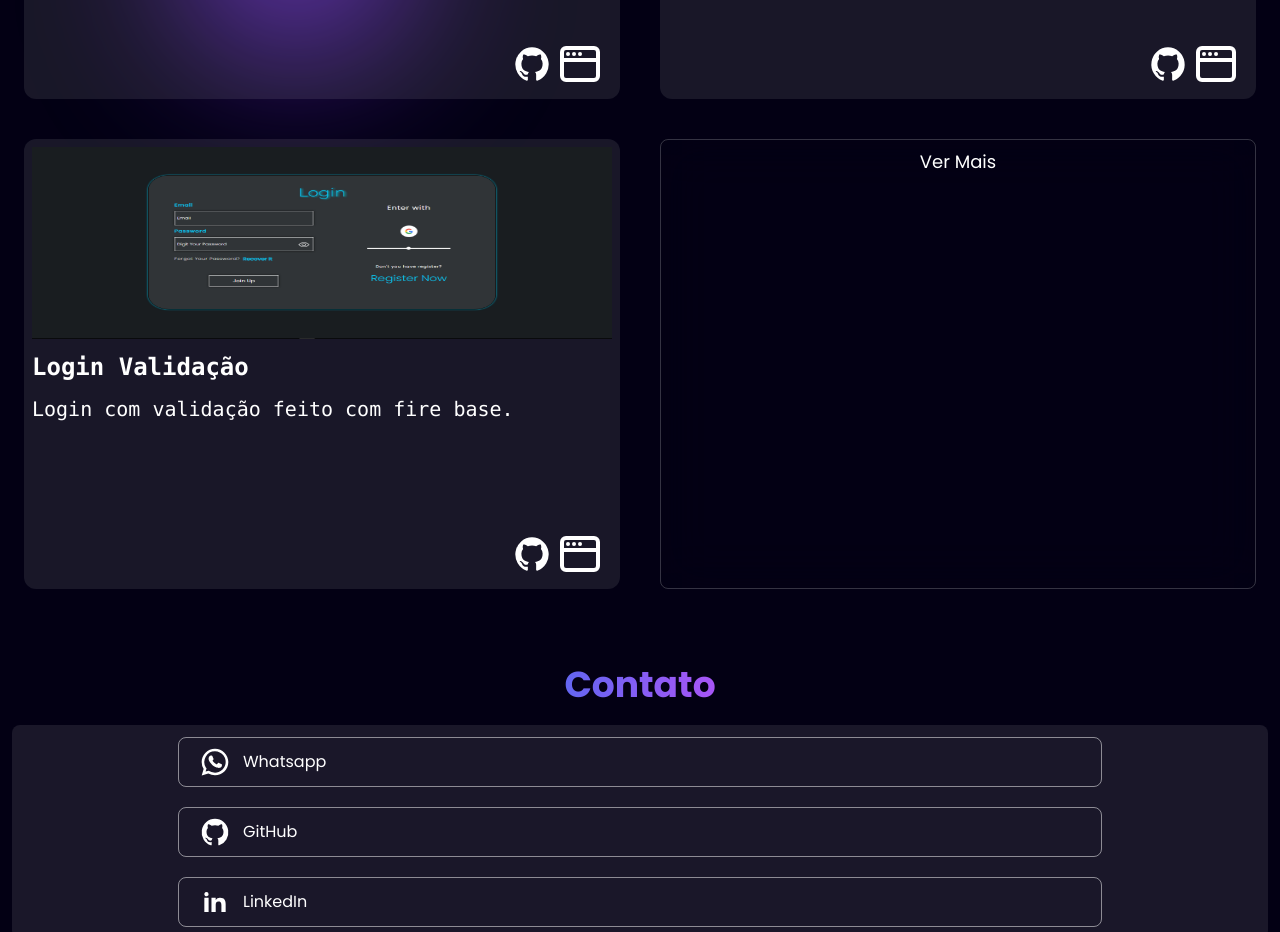
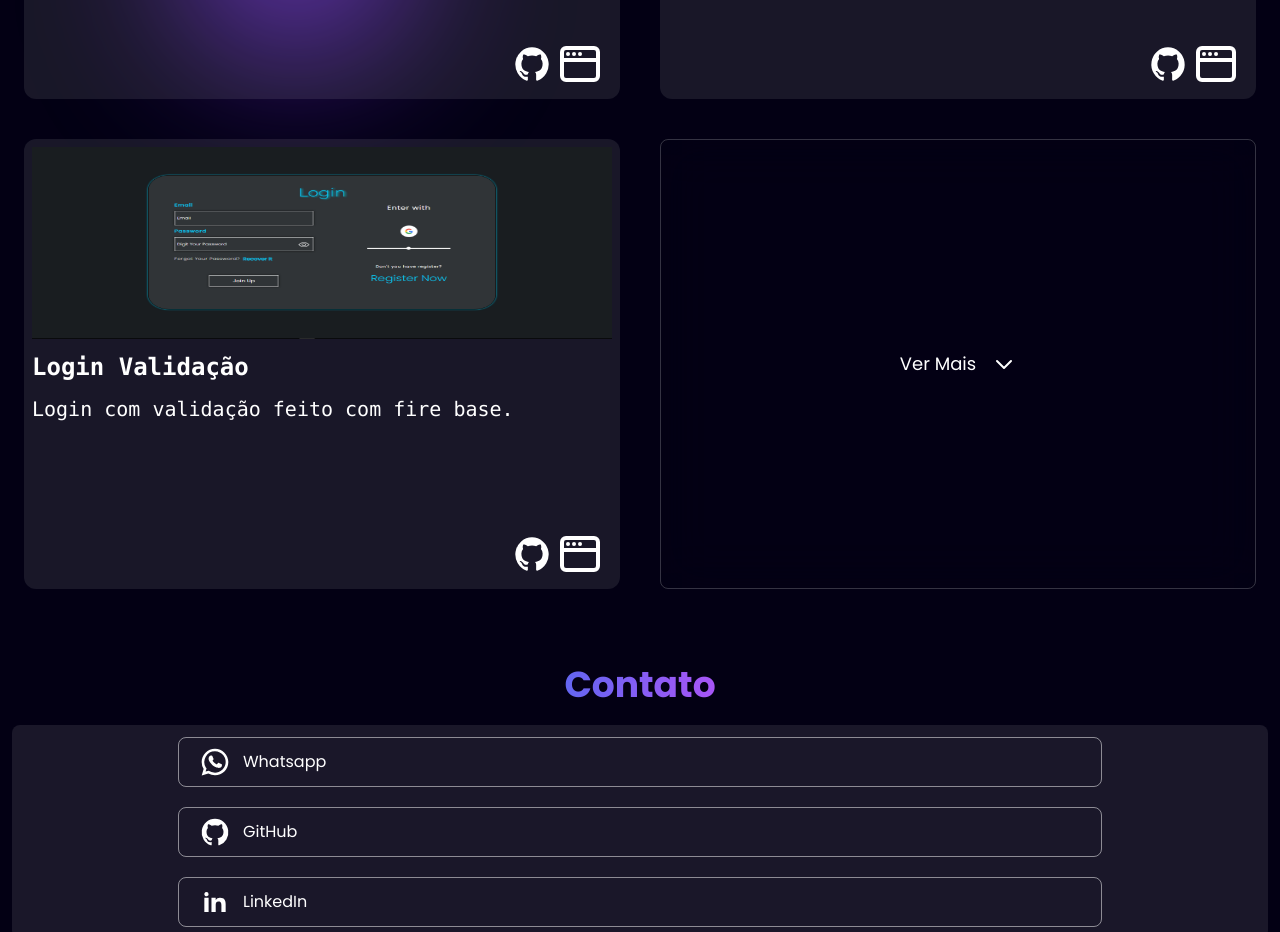
Before and after one commit to IgorBern02/portfolio_2025, a React (Vite) app: page / in a window 1280 px wide. Shown: the part 1000-1932 px from the top of the page. Built offline with nearby package versions, Linux system fonts and the light colour scheme.

Commit message:
arrows adicionadas no botão de ver mais e ver menos do showcase

```diff
--- a/src/components/projetos.jsx
+++ b/src/components/projetos.jsx
@@ -116,9 +116,48 @@ const ModalProjects = memo(({ projects }) => {
       ))}
       <button
         onClick={handleShowMore}
-        className="flex flex-col items-center border border-white/20 w-full text-lg text-white py-2 rounded-lg backdrop-blur-xl cursor-pointer"
+        className="flex flex-row items-center justify-center border border-white/20 w-full text-lg text-white py-2 rounded-lg backdrop-blur-xl cursor-pointer"
       >
         {showMore ? "Ver Menos" : "Ver Mais"}
+        {showMore ? (
+          // Seta para cima ao lado de "Ver Menos"
+          <svg
+            className="w-6 h-6 text-white ml-4"
+            aria-hidden="true"
+            xmlns="http://www.w3.org/2000/svg"
+            width="24"
+            height="24"
+            fill="none"
+            viewBox="0 0 24 24"
+          >
+            <path
+              stroke="currentColor"
+              stroke-linecap="round"
+              stroke-linejoin="round"
+              stroke-width="2"
+              d="m5 15 7-7 7 7"
+            />
+          </svg>
+        ) : (
+          <svg
+            className="w-6 h-6 text-white ml-4"
+            aria-hidden="true"
+            xmlns="http://www.w3.org/2000/svg"
+            width="24"
+            height="24"
+            fill="none"
+            viewBox="0 0 24 24"
+          >
+            <path
+              stroke="currentColor"
+              stroke-linecap="round"
+              stroke-linejoin="round"
+              stroke-width="2"
+              d="m19 9-7 7-7-7"
+            />
+          </svg>
+          // Seta para baixo ao lado de "Ver Mais"
+        )}
       </button>
     </section>
   );
```
